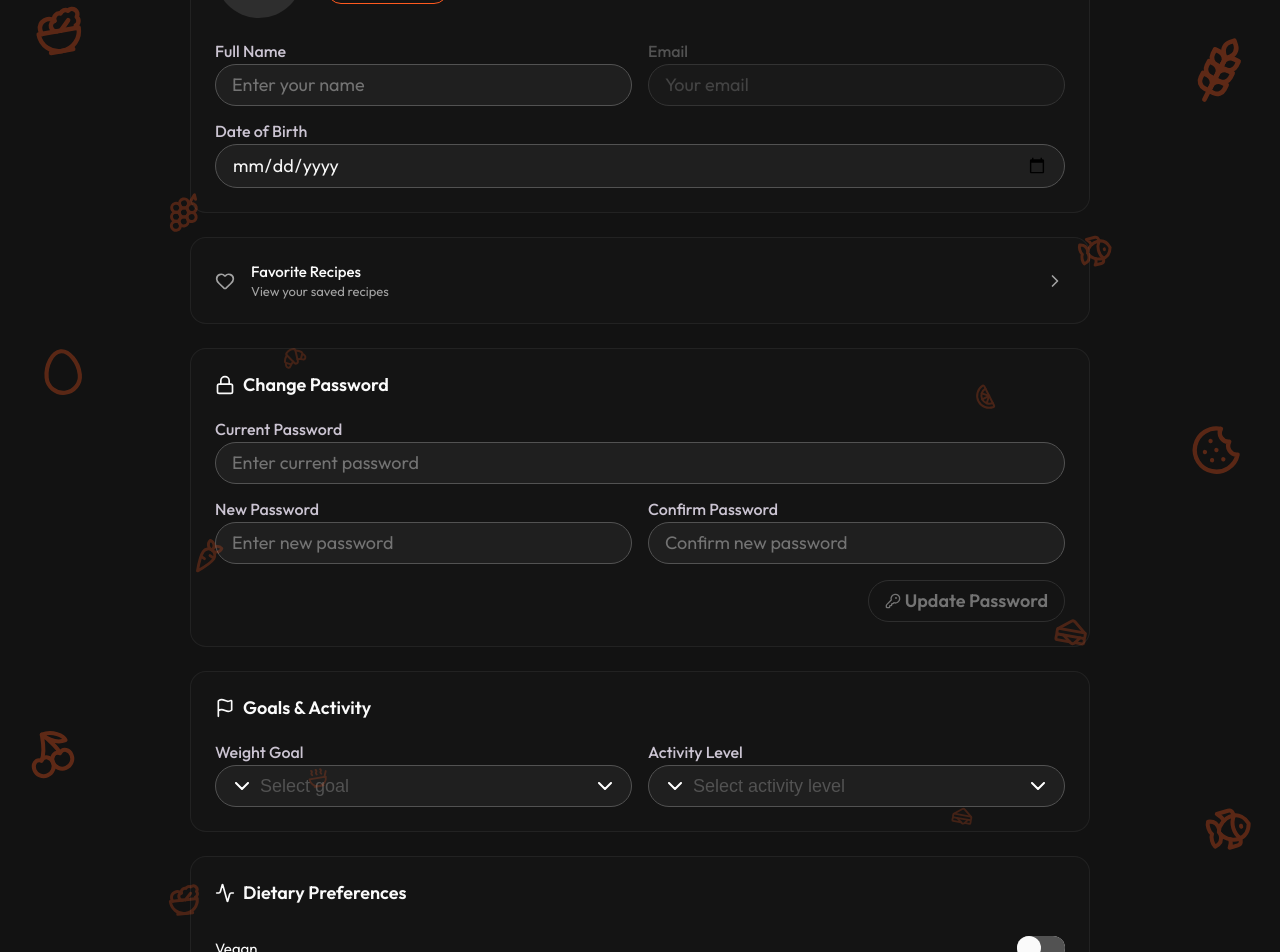
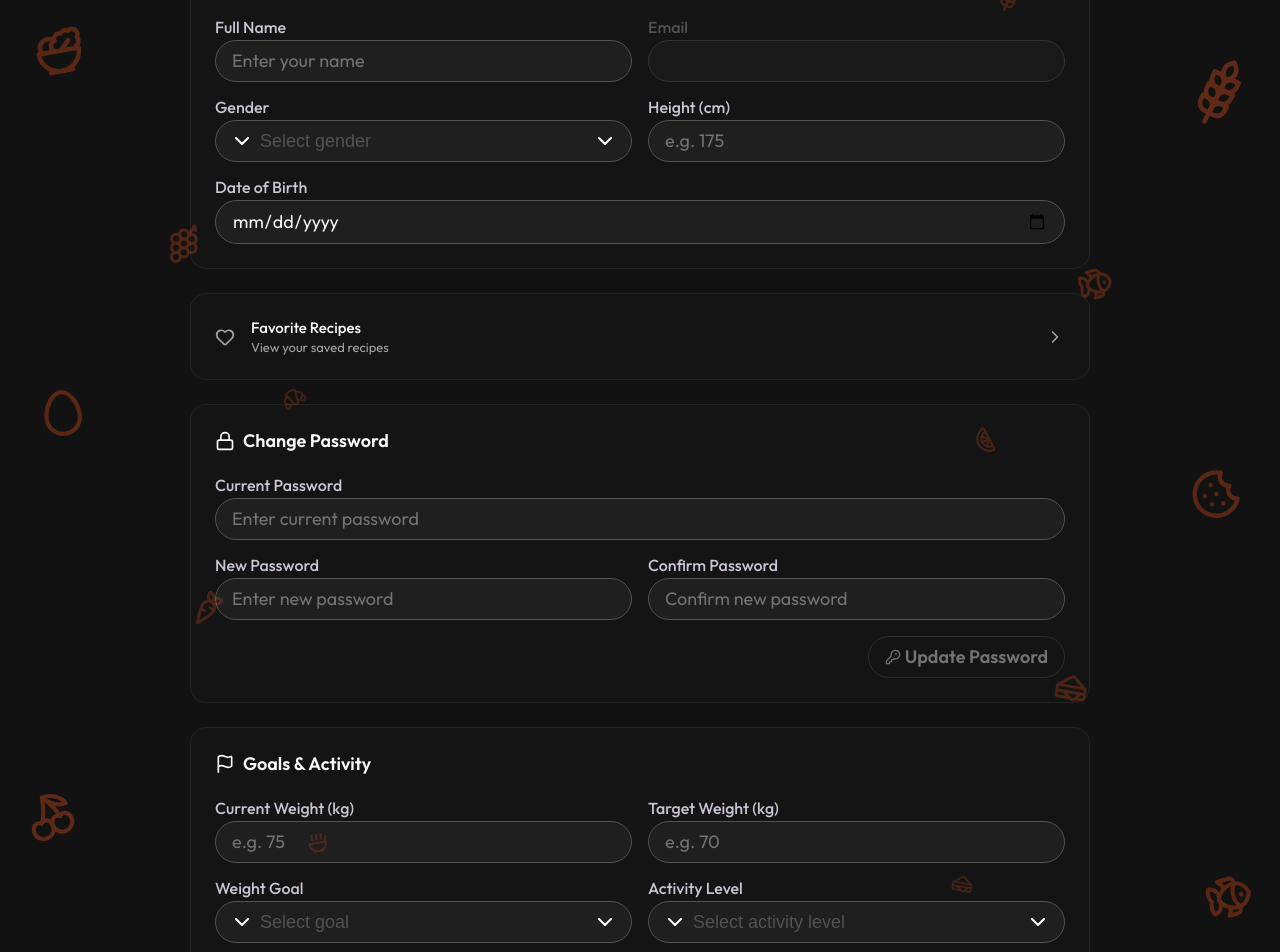
Before and after one commit to Beet-Bytes/borsch-ai, a Next.js app in the folder frontend/: page /profile in a window 1280 px wide. Shown: the part 340-1292 px from the top of the page. Built offline with nearby package versions, Linux system fonts and the light colour scheme; no server answers.

Commit message:
feature(BH6-60): implement profile page

```diff
--- a/frontend/src/app/(app)/layout.module.css
+++ b/frontend/src/app/(app)/layout.module.css
@@ -1,5 +1,10 @@
 .page {
   min-height: 100vh;
+}
+
+/* Navbar is fixed 64px — push content below it */
+.main {
+  padding-top: 64px;
 }
 
 .navLink {
--- a/frontend/src/app/(app)/layout.tsx
+++ b/frontend/src/app/(app)/layout.tsx
@@ -58,7 +58,7 @@ export default function AppLayout({ children }: { children: ReactNode }) {
         }
       />
       <FoodDecor className={styles.page}>
-        <main style={{ paddingTop: 64 }}>{children}</main>
+        <main className={styles.main}>{children}</main>
       </FoodDecor>
     </>
   );
--- a/frontend/src/app/(app)/profile/page.module.css
+++ b/frontend/src/app/(app)/profile/page.module.css
@@ -38,6 +38,7 @@
   display: flex;
   flex-direction: column;
   gap: var(--spacing-sm);
+  align-items: flex-start;
 }
 
 .avatarName {
@@ -52,6 +53,10 @@
   display: grid;
   grid-template-columns: 1fr 1fr;
   gap: var(--spacing-md);
+}
+
+.gridGap {
+  margin-top: var(--spacing-md);
 }
 
 .dateField {
--- a/frontend/src/app/(app)/profile/page.tsx
+++ b/frontend/src/app/(app)/profile/page.tsx
@@ -23,6 +23,12 @@ import { Select } from '@/app/components/ui/Select/Select';
 import { Toggle } from '@/app/components/ui/Toggle/Toggle';
 import { useProfile } from './useProfile';
 import styles from './page.module.css';
+
+const GENDER_OPTIONS = [
+  { value: 'male', label: 'Male' },
+  { value: 'female', label: 'Female' },
+  { value: 'other', label: 'Other' },
+];
 
 const GOAL_OPTIONS = [
   { value: 'weight-loss', label: 'Weight Loss' },
@@ -75,7 +81,23 @@ export default function ProfilePage() {
               value={form.fullName}
               onChange={(e) => set('fullName', e.target.value)}
             />
-            <Input label="Email" type="email" placeholder="Your email" readOnly disabled />
+            <Input label="Email" type="email" value={form.email} readOnly disabled />
+          </div>
+          <div className={`${styles.grid} ${styles.gridGap}`}>
+            <Select
+              label="Gender"
+              options={GENDER_OPTIONS}
+              value={form.gender || null}
+              placeholder="Select gender"
+              onChange={(val) => set('gender', val as string)}
+            />
+            <Input
+              label="Height (cm)"
+              type="number"
+              placeholder="e.g. 175"
+              value={form.height}
+              onChange={(e) => set('height', e.target.value)}
+            />
           </div>
           <div className={styles.dateField}>
             <Input
@@ -119,6 +141,22 @@ export default function ProfilePage() {
         {/* Goals & Activity */}
         <Card title="Goals & Activity" icon={<Flag size={20} />}>
           <div className={styles.grid}>
+            <Input
+              label="Current Weight (kg)"
+              type="number"
+              placeholder="e.g. 75"
+              value={form.weight}
+              onChange={(e) => set('weight', e.target.value)}
+            />
+            <Input
+              label="Target Weight (kg)"
+              type="number"
+              placeholder="e.g. 70"
+              value={form.targetWeight}
+              onChange={(e) => set('targetWeight', e.target.value)}
+            />
+          </div>
+          <div className={`${styles.grid} ${styles.gridGap}`}>
             <Select
               label="Weight Goal"
               options={GOAL_OPTIONS}
--- a/frontend/src/app/(app)/profile/useProfile.ts
+++ b/frontend/src/app/(app)/profile/useProfile.ts
@@ -6,8 +6,13 @@ import { getProfile, updateProfile } from '@/app/services/profile';
 import { logout as logoutFn } from '@/app/services/auth';
 
 export interface ProfileForm {
+  email: string;
   fullName: string;
   birthDate: string;
+  gender: string;
+  height: string;
+  weight: string;
+  targetWeight: string;
   goal: string;
   activityLevel: string;
   diet: string;
@@ -17,8 +22,13 @@ export interface ProfileForm {
 }
 
 const DEFAULT: ProfileForm = {
+  email: '',
   fullName: '',
   birthDate: '',
+  gender: '',
+  height: '',
+  weight: '',
+  targetWeight: '',
   goal: '',
   activityLevel: '',
   diet: '',
@@ -40,15 +50,24 @@ export function useProfile() {
   useEffect(() => {
     getProfile()
       .then((data) => {
+        const allergies = data.hard_constraints?.allergies ?? [];
         const loaded: ProfileForm = {
-          fullName: [data.first_name, data.last_name].filter(Boolean).join(' '),
-          birthDate: data.birthDate ?? '',
-          goal: '',
-          activityLevel: '',
-          diet: '',
-          glutenFree: false,
-          dairyFree: false,
-          nutFree: false,
+          email: data.email ?? '',
+          fullName: [data.profile?.first_name, data.profile?.last_name].filter(Boolean).join(' '),
+          birthDate: data.profile?.birthDate
+            ? new Date(data.profile.birthDate).toISOString().split('T')[0]
+            : '',
+          gender: data.biometrics?.gender ?? '',
+          height: data.biometrics?.height_cm != null ? String(data.biometrics.height_cm) : '',
+          weight: data.biometrics?.weight_kg != null ? String(data.biometrics.weight_kg) : '',
+          targetWeight:
+            data.biometrics?.target_weight != null ? String(data.biometrics.target_weight) : '',
+          goal: data.biometrics?.goal ?? '',
+          activityLevel: data.biometrics?.activityLevel ?? '',
+          diet: data.hard_constraints?.diet ?? '',
+          glutenFree: allergies.includes('gluten'),
+          dairyFree: allergies.includes('dairy'),
+          nutFree: allergies.includes('nuts'),
         };
         setInitial(loaded);
         setForm(loaded);
@@ -79,6 +98,10 @@ export function useProfile() {
           ...(form.birthDate ? { birthDate: form.birthDate } : {}),
         },
         biometrics: {
+          ...(form.gender ? { gender: form.gender } : {}),
+          ...(form.height ? { height_cm: Number(form.height) } : {}),
+          ...(form.weight ? { weight_kg: Number(form.weight) } : {}),
+          ...(form.targetWeight ? { target_weight: Number(form.targetWeight) } : {}),
           ...(form.goal ? { goal: form.goal } : {}),
           ...(form.activityLevel ? { activityLevel: form.activityLevel } : {}),
         },
--- a/frontend/src/app/components/ui/PageWrapper/PageWrapper.module.css
+++ b/frontend/src/app/components/ui/PageWrapper/PageWrapper.module.css
@@ -1,7 +1,7 @@
 .wrapper {
   max-width: 1280px;
   margin: 0 auto;
-  padding: var(--spacing-xl) var(--spacing-sm);
+  padding: var(--spacing-sm) var(--spacing-sm);
   width: 100%;
 }
 
--- a/frontend/src/app/services/profile.ts
+++ b/frontend/src/app/services/profile.ts
@@ -8,10 +8,28 @@ async function request<T>(path: string, options: RequestInit = {}): Promise<T> {
 }
 
 export interface ProfileData {
-  first_name?: string;
-  last_name?: string;
-  birthDate?: string;
-  avatar_url?: string;
+  email: string;
+  role: string;
+  profile: {
+    first_name?: string;
+    last_name?: string;
+    birthDate?: string;
+    avatar_url?: string;
+    locale?: string;
+    timezone?: string;
+  };
+  biometrics: {
+    goal?: string;
+    activityLevel?: string;
+    gender?: string;
+    height_cm?: number;
+    weight_kg?: number;
+    target_weight?: number;
+  };
+  hard_constraints: {
+    diet?: string;
+    allergies?: string[];
+  };
 }
 
 export async function getProfile(): Promise<ProfileData> {
@@ -20,7 +38,14 @@ export async function getProfile(): Promise<ProfileData> {
 
 export async function updateProfile(data: {
   profile?: { first_name?: string; last_name?: string; birthDate?: string };
-  biometrics?: { goal?: string; activityLevel?: string };
+  biometrics?: {
+    goal?: string;
+    activityLevel?: string;
+    gender?: string;
+    height_cm?: number;
+    weight_kg?: number;
+    target_weight?: number;
+  };
   hard_constraints?: { diet?: string; allergies?: string[] };
 }): Promise<void> {
   return request('/profile/update_optional', {
```
Also changed, not shown: 2 other files (tests, documents, lock files or other folders).
